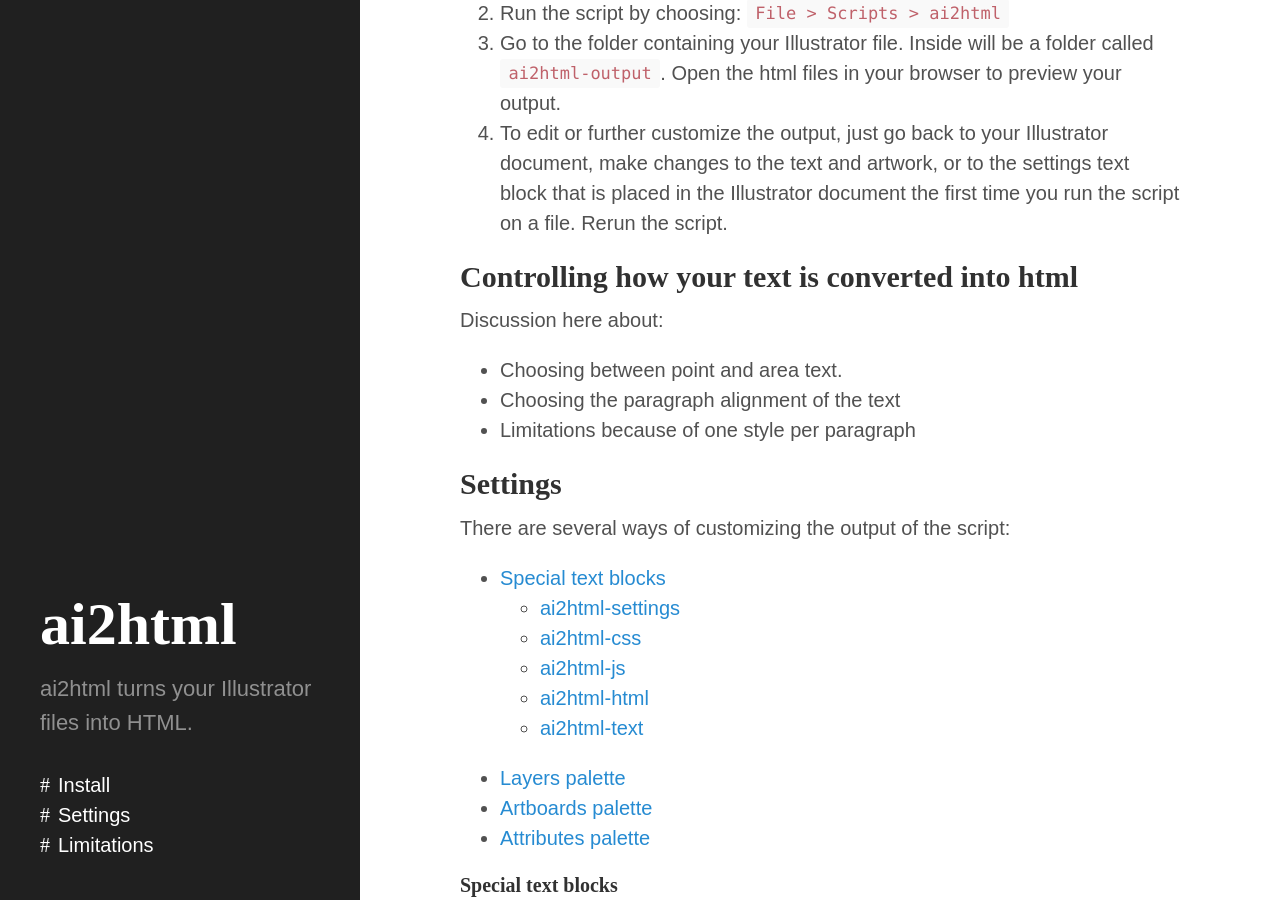
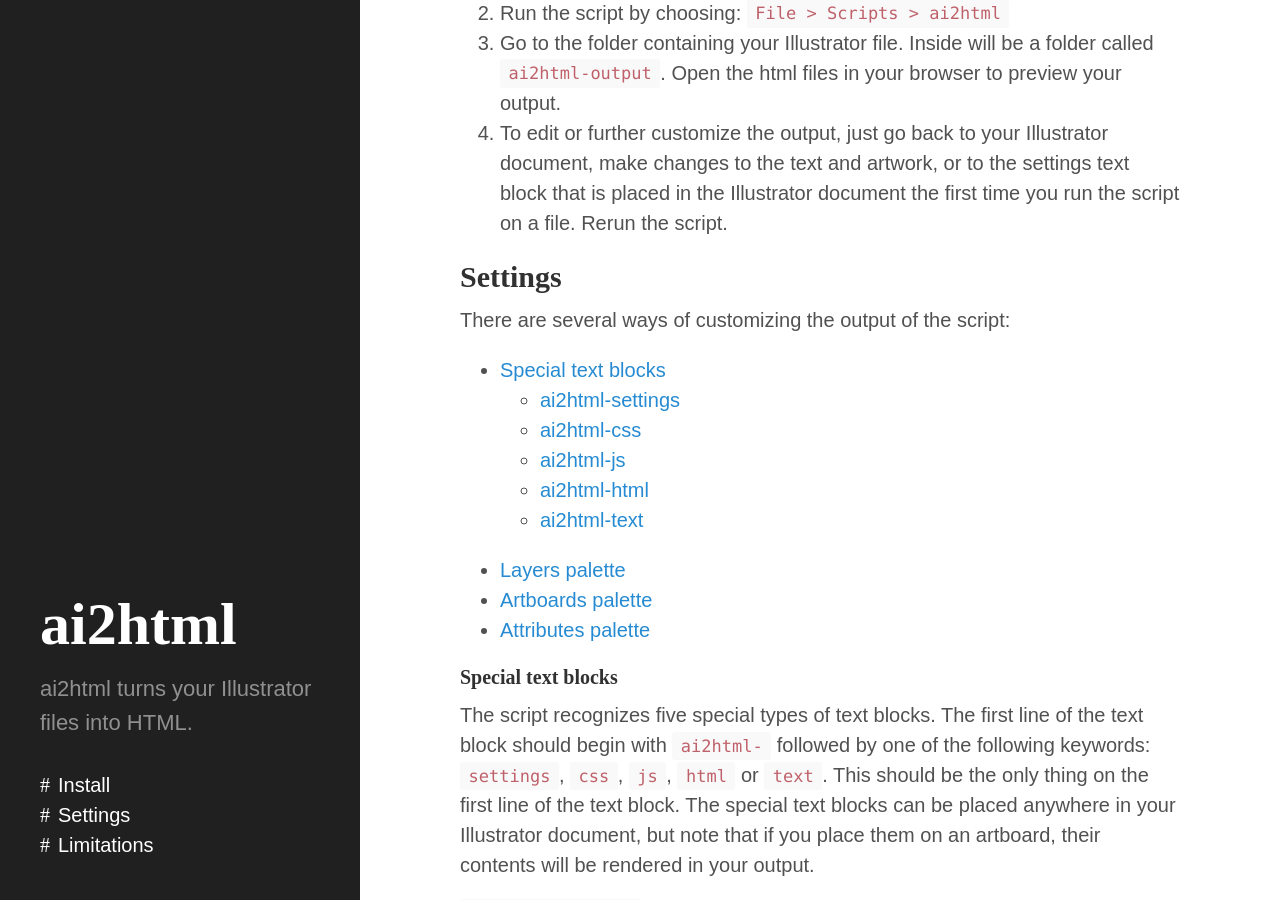
Before and after one commit to newsdev/ai2html, a Jekyll site: the page built from index.md, in a window 1280 px wide and 900 px high, scrolled down 1590 px. Built offline with Jekyll 4.4.1, drawn with Linux system fonts in a browser that asks for light colours; Markdown is read by kramdown in place of the engine named in the settings.

Commit message:
Sync README.md in master branch to index.md in gh-pages

```diff
--- a/index.md
+++ b/index.md
@@ -41,13 +41,6 @@
 2. Run the script by choosing: `File > Scripts > ai2html`
 3. Go to the folder containing your Illustrator file. Inside will be a folder called `ai2html-output`. Open the html files in your browser to preview your output.
 4. To edit or further customize the output, just go back to your Illustrator document, make changes to the text and artwork, or to the settings text block that is placed in the Illustrator document the first time you run the script on a file. Rerun the script.
-
-## Controlling how your text is converted into html
-
-Discussion here about:
-- Choosing between point and area text.
-- Choosing the paragraph alignment of the text
-- Limitations because of one style per paragraph
 
 
 ## Settings
```
